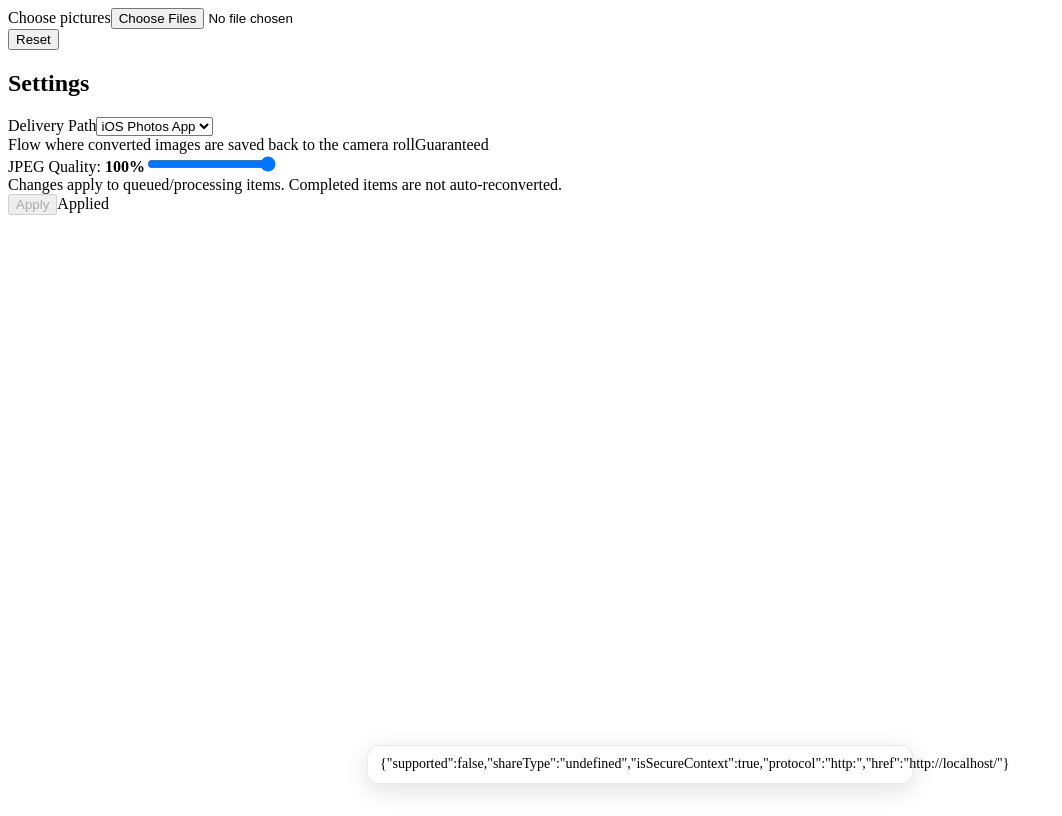
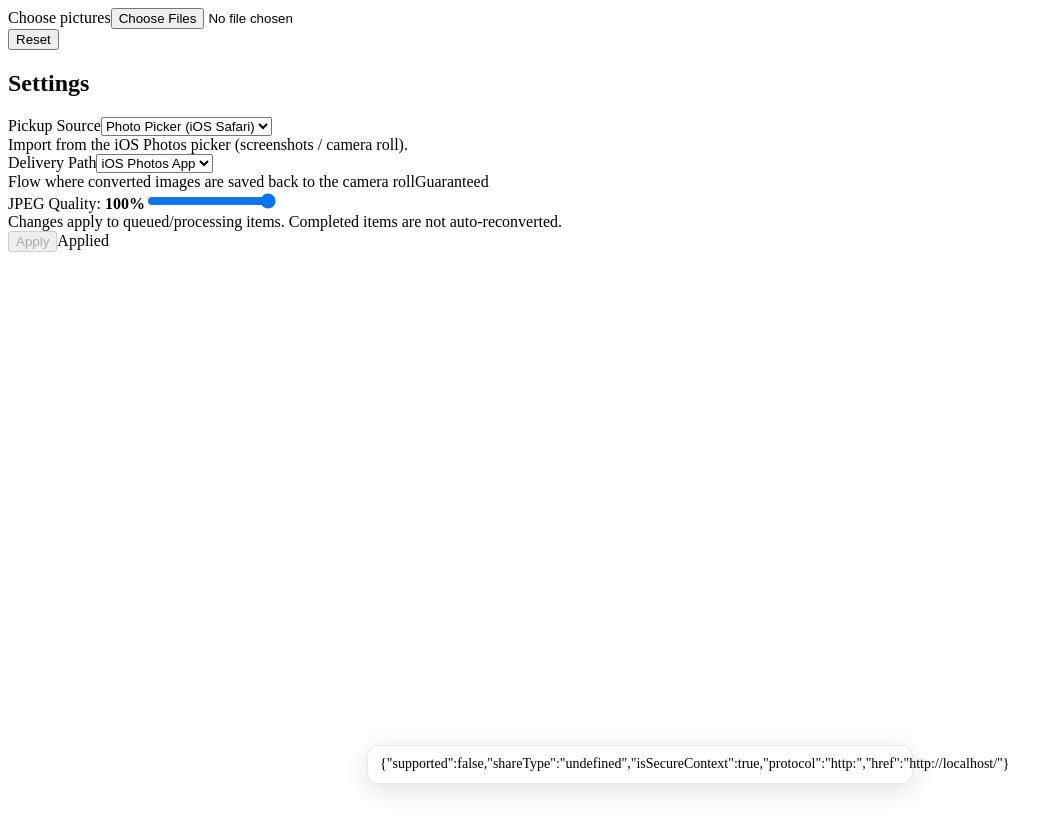
Before and after one commit to i5irin/gyupic, a React (Vite) app: page / in a window 1280 px wide. Shown: the whole page, without its empty margins (0-1062 px from the left). Built offline with nearby package versions, Linux system fonts and the light colour scheme.

Commit message:
feat: add pickup selector to settings panel

```diff
--- a/src/App.tsx
+++ b/src/App.tsx
@@ -21,6 +21,11 @@ import {
   type DeliveryId,
   getDelivery,
 } from './domain/deliveryCatalog';
+import {
+  PICKUP_CATALOG,
+  type PickupId,
+  getPickup,
+} from './domain/pickupCatalog';
 
 function createId(): string {
   if (typeof crypto !== 'undefined' && 'randomUUID' in crypto) {
@@ -223,6 +228,18 @@ export default function App() {
     [dispatch, showToast],
   );
 
+  const pickupOptions = useMemo(
+    () =>
+      Object.values(PICKUP_CATALOG)
+        .filter((pickup) => pickup.category === 'stable')
+        .map((pickup) => ({
+          id: pickup.id,
+          title: pickup.title,
+          description: pickup.description,
+        })),
+    [],
+  );
+
   const deliveryOptions = useMemo(
     () =>
       Object.values(DELIVERY_CATALOG)
@@ -234,6 +251,21 @@ export default function App() {
           guarantee: delivery.guarantee,
         })),
     [],
+  );
+
+  const onChangePickup = useCallback(
+    (pickupId: string) => {
+      const typedId = pickupId as PickupId;
+      if (typedId === stateRef.current.pickupId) {
+        return;
+      }
+      dispatch({ type: 'SET_PICKUP', pickupId: typedId });
+      const pickup = getPickup(typedId);
+      if (pickup) {
+        showToast(`Pickup: ${pickup.title}`);
+      }
+    },
+    [dispatch, showToast],
   );
 
   const onChangeDelivery = useCallback(
@@ -456,6 +488,9 @@ export default function App() {
 
       <SettingsPanel
         currentJpegQuality={state.settings.jpegQuality}
+        pickupId={state.pickupId}
+        pickupOptions={pickupOptions}
+        onChangePickup={onChangePickup}
         deliveryId={state.deliveryId}
         deliveryOptions={deliveryOptions}
         onChangeDelivery={onChangeDelivery}
--- a/src/components/SettingsPanel.tsx
+++ b/src/components/SettingsPanel.tsx
@@ -1,5 +1,11 @@
 import { useEffect, useMemo, useState } from 'react';
 import styles from './SettingsPanel.module.css';
+
+type PickupOption = {
+  id: string;
+  title: string;
+  description: string;
+};
 
 type DeliveryOption = {
   id: string;
@@ -10,6 +16,9 @@ type DeliveryOption = {
 
 type Props = {
   currentJpegQuality: number;
+  pickupId: string;
+  pickupOptions: PickupOption[];
+  onChangePickup: (id: string) => void;
   deliveryId: string;
   deliveryOptions: DeliveryOption[];
   onChangeDelivery: (id: string) => void;
@@ -18,6 +27,9 @@ type Props = {
 
 export default function SettingsPanel({
   currentJpegQuality,
+  pickupId,
+  pickupOptions,
+  onChangePickup,
   deliveryId,
   deliveryOptions,
   onChangeDelivery,
@@ -45,6 +57,11 @@ export default function SettingsPanel({
   const isDirty = useMemo(
     () => normalize(draftQuality) !== normalize(currentJpegQuality),
     [draftQuality, currentJpegQuality],
+  );
+
+  const selectedPickup = useMemo(
+    () => pickupOptions.find((option) => option.id === pickupId),
+    [pickupId, pickupOptions],
   );
 
   const selectedDelivery = useMemo(
@@ -83,6 +100,36 @@ export default function SettingsPanel({
       </div>
 
       <div className={styles.settingsPanelBody}>
+        {pickupOptions.length > 0 && (
+          <div className={styles.settingsPanelRow}>
+            <label className={styles.settingsPanelLabel} htmlFor="pickupPath">
+              Pickup Source
+              <select
+                id="pickupPath"
+                className={styles.settingsPanelSelect}
+                value={pickupId}
+                onChange={(e) => {
+                  const next = e.currentTarget.value;
+                  if (next !== pickupId) {
+                    onChangePickup(next);
+                  }
+                }}
+              >
+                {pickupOptions.map((option) => (
+                  <option key={option.id} value={option.id}>
+                    {option.title}
+                  </option>
+                ))}
+              </select>
+            </label>
+            {selectedPickup && (
+              <div className={styles.settingsPanelScenarioDescription}>
+                <span>{selectedPickup.description}</span>
+              </div>
+            )}
+          </div>
+        )}
+
         {deliveryOptions.length > 0 && (
           <div className={styles.settingsPanelRow}>
             <label
--- a/src/domain/pickupCatalog.ts
+++ b/src/domain/pickupCatalog.ts
@@ -7,10 +7,13 @@ export const PickupIds = {
 
 export type PickupId = (typeof PickupIds)[keyof typeof PickupIds];
 
+export type PickupCategory = 'stable' | 'experimental';
+
 export type PickupDefinition = {
   id: PickupId;
   title: string;
   description: string;
+  category: PickupCategory;
 };
 
 export const PICKUP_CATALOG: Record<PickupId, PickupDefinition> = {
@@ -19,21 +22,25 @@ export const PICKUP_CATALOG: Record<PickupId, PickupDefinition> = {
     title: 'Photo Picker (iOS Safari)',
     description:
       'Import from the iOS Photos picker (screenshots / camera roll).',
+    category: 'stable',
   },
   [PickupIds.Files]: {
     id: PickupIds.Files,
     title: 'Files / iCloud Drive',
     description: 'Select images via Files, iCloud Drive, or drag-and-drop.',
+    category: 'experimental',
   },
   [PickupIds.AndroidPicker]: {
     id: PickupIds.AndroidPicker,
     title: 'Android System Picker',
     description: 'Use the Android system picker or share targets (planned).',
+    category: 'experimental',
   },
   [PickupIds.Desktop]: {
     id: PickupIds.Desktop,
     title: 'Desktop Browser',
     description: 'Use Finder/Explorer dialogs or drag-and-drop on desktop.',
+    category: 'experimental',
   },
 };
 
```
